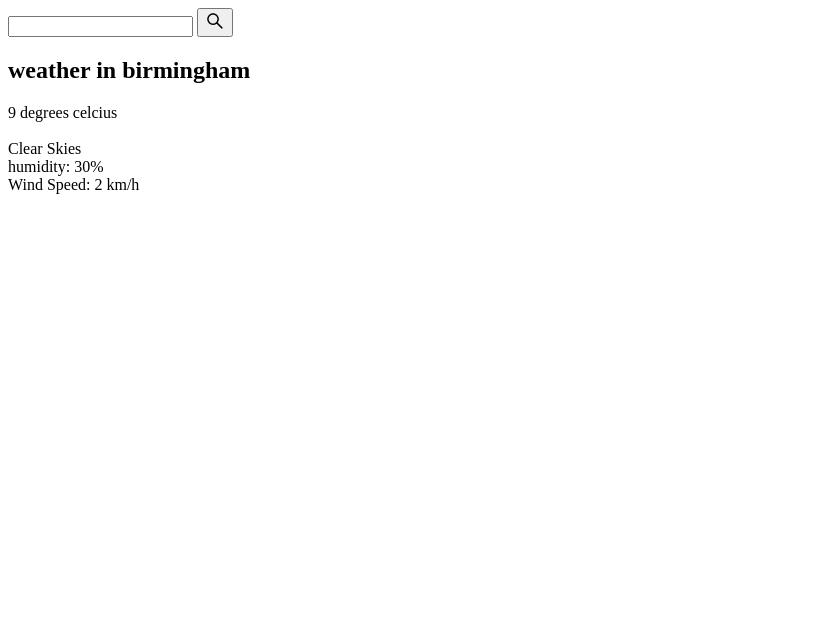
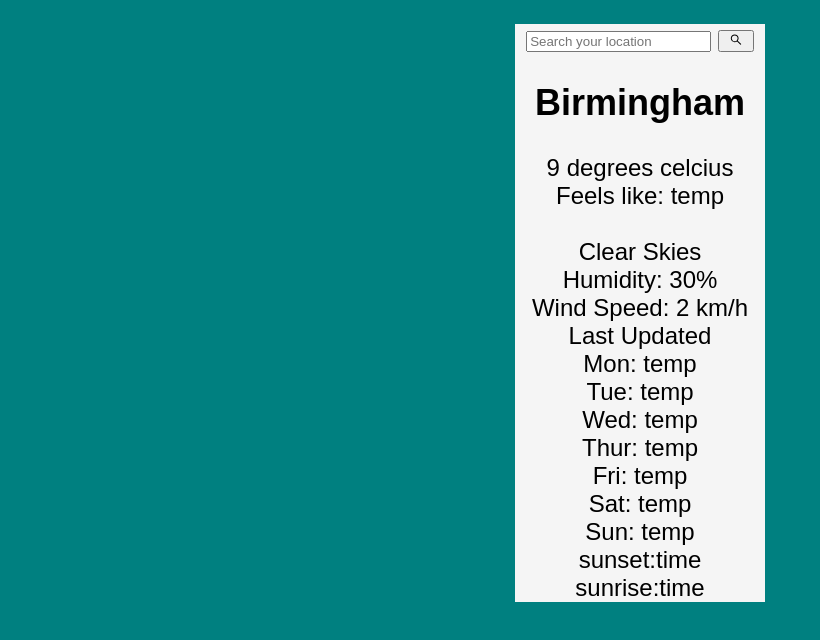
Before and after one commit to Jakir9/weatherApp, a plain HTML site: page index.html in a window 1280 px wide. Shown: the whole page, without its empty margins (0-820 px from the left). Drawn offline with Linux system fonts and the light colour scheme.

Commit message:
added background and cleaned up css

```diff
--- a/api.js
+++ b/api.js
@@ -1,10 +1,13 @@
-// api key: de9bd6f99b628a122f3be3f98428c81c
+let key = "de9bd6f99b628a122f3be3f98428c81c";
+
+
+let location = "Birmingham,UK";
 
 let weather = {
-    'apiKey' : 'de9bd6f99b628a122f3be3f98428c81c',
+
     fetchWeather : function(){
         fetch(
-            "https://api.openweathermap.org/data/2.5/weather?q={BIRMINGHAM}&appid={de9bd6f99b628a122f3be3f98428c81c}&units=metric")
+            "https://api.openweathermap.org/data/2.5/weather?q={" + location + "}&appid={" + key + "}&units=metric")
             .then((response) => response.json()) // gets weather data and represents it in json format
             .then((data) => console.log(data)); // displays data from api
     }
--- a/index.html
+++ b/index.html
@@ -1,5 +1,7 @@
 <!DOCTYPE html>
 <html lang="en">
+
+
 <head>
     <meta charset="UTF-8">
     <meta http-equiv="X-UA-Compatible" content="IE=edge">
@@ -10,27 +12,53 @@
 </head>
 <body>
 
+
+     <div class="main">
+      <p></p>
+      <!-- Search Function-->
       <div class="card">
 
          <div class="search">
-         <input type="text" class="search-bar">
-         <button> <svg stroke="currentColor" fill="currentColor" stroke-width="0" viewBox="0 0 1024 1024" height="1.5em"
+             <input type="text" class="search-bar" placeholder="Search your location">
+             <button> <svg stroke="currentColor" fill="currentColor" stroke-width="0" viewBox="0 0 1024 1024" height="1em"
                 width="1.5em" xmlns="http://www.w3.org/2000/svg"><path d="M909.6 854.5L649.9 594.8C690.2 542.7 712 479 712 412c0-80.2-31.3-155.4-87.9-212.1-56.6-56.7-132-87.9-212.1-87.9s-155.5 31.3-212.1 87.9C143.2 256.5 112 331.8 112 412c0 80.1 31.3 155.5 87.9 212.1C256.5 680.8 331.8 712 412 712c67 0 130.6-21.8 182.7-62l259.7 259.6a8.2 8.2 0 0 0 11.6 0l43.6-43.5a8.2 8.2 0 0 0 0-11.6zM570.4 570.4C528 612.7 471.8 636 412 636s-116-23.3-158.4-65.6C211.3 528 188 471.8 188 412s23.3-116.1 65.6-158.4C296 211.3 352.2 188 412 188s116.1 23.2 158.4 65.6S636 352.2 636 412s-23.3 116.1-65.6 158.4z"></path></svg>
             </button>
          </div>
+      </div>
 
-     <div class="weather">
-
-        <h2 class="city">weather in birmingham</h2>
+      <!--Weather-->
+      <div  class="weather">
+      <h2 class="location"> Birmingham</h2>
       <div class="temp">9 degrees celcius </div>
+      <div class="feelsLike">Feels like: temp </div>
       <img src= "src" alt="" class="icon"/>
      <div class="description"> Clear Skies</div>
-     <div class="humidity">humidity: 30% </div>
+     <div class="humidity">Humidity: 30% </div>
      <div class="wind" > Wind Speed: 2 km/h </div>
+     <div class= "lastUpdated">Last Updated </div>
+     </div>
+
+
+     <!--DAYS-->
+     <div class="days" >
+     <div class="Mon" > Mon: temp </div>
+     <div class="Tue" > Tue: temp  </div>
+     <div class="Wed" > Wed: temp  </div>
+     <div class="Thur" > Thur: temp  </div>
+     <div class="Fri" > Fri: temp </div>
+     <div class="Sat" > Sat: temp </div>
+     <div class="Sun" > Sun: temp </div>
+   </div>
+
+     <!--Sunrise/Sunset-->
+      <div class="sunrise-sunset">
+         <div class="sunset"> sunset:time</div>
+         <div class="sunrise"> sunrise:time</div>
+       </div>
+
+   </div>
 
 
 
-   </div>
-
 </body>
 </html>
--- a/style.css
+++ b/style.css
@@ -0,0 +1,41 @@
+body{
+    font-family: Arial, Helvetica, sans-serif;
+    font-size: x-large;
+    display: block;
+    align-items:center ;
+    justify-content: center;
+    flex-direction: column;
+    max-width:250px;
+    max-height:200px;
+    margin: auto;
+    text-align: center;
+    background-color: teal;
+
+}
+
+.main {
+    display: block;
+    align-items:center ;
+    justify-content: center;
+    flex-direction: column;
+    background-color: whitesmoke;
+
+}
+
+
+.weather{
+
+    display: block;
+}
+
+
+.days{
+    display:block;
+
+}
+
+
+.sunrise-sunset {
+    display:block;
+
+}
```
Lines whose indentation alone changed are shown as unchanged.
